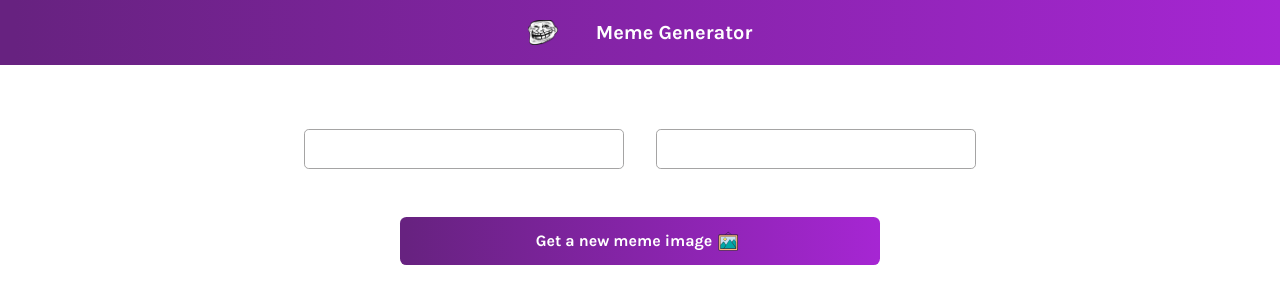
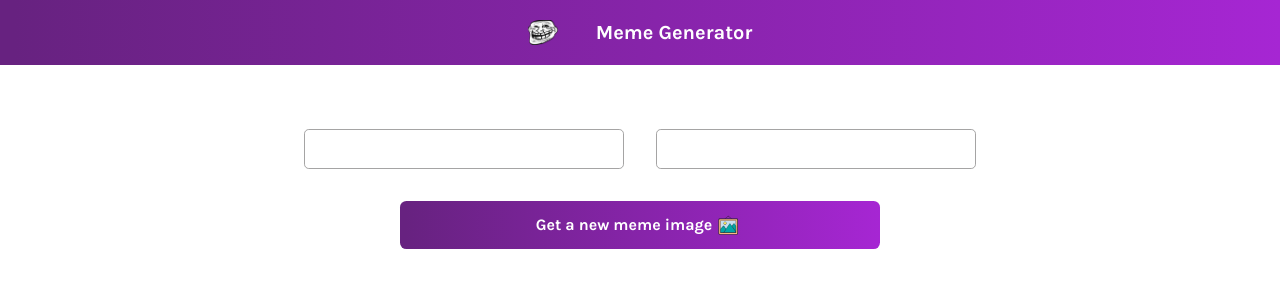
Before and after one commit to kizwolak/meme-generator, a React (Create React App) app: page / in a window 1280 px wide. Shown: the top 304 px of the page. Built offline with nearby package versions, Linux system fonts and the light colour scheme.

Commit message:
Change button and form styles

```diff
--- a/public/style.css
+++ b/public/style.css
@@ -45,7 +45,7 @@ form {
     align-items: center;
     flex-direction: column;
     justify-content: center;
-    gap: 3em;
+    gap: 2em;
     margin-top: 4em;
     width: 50%;
 }
```
